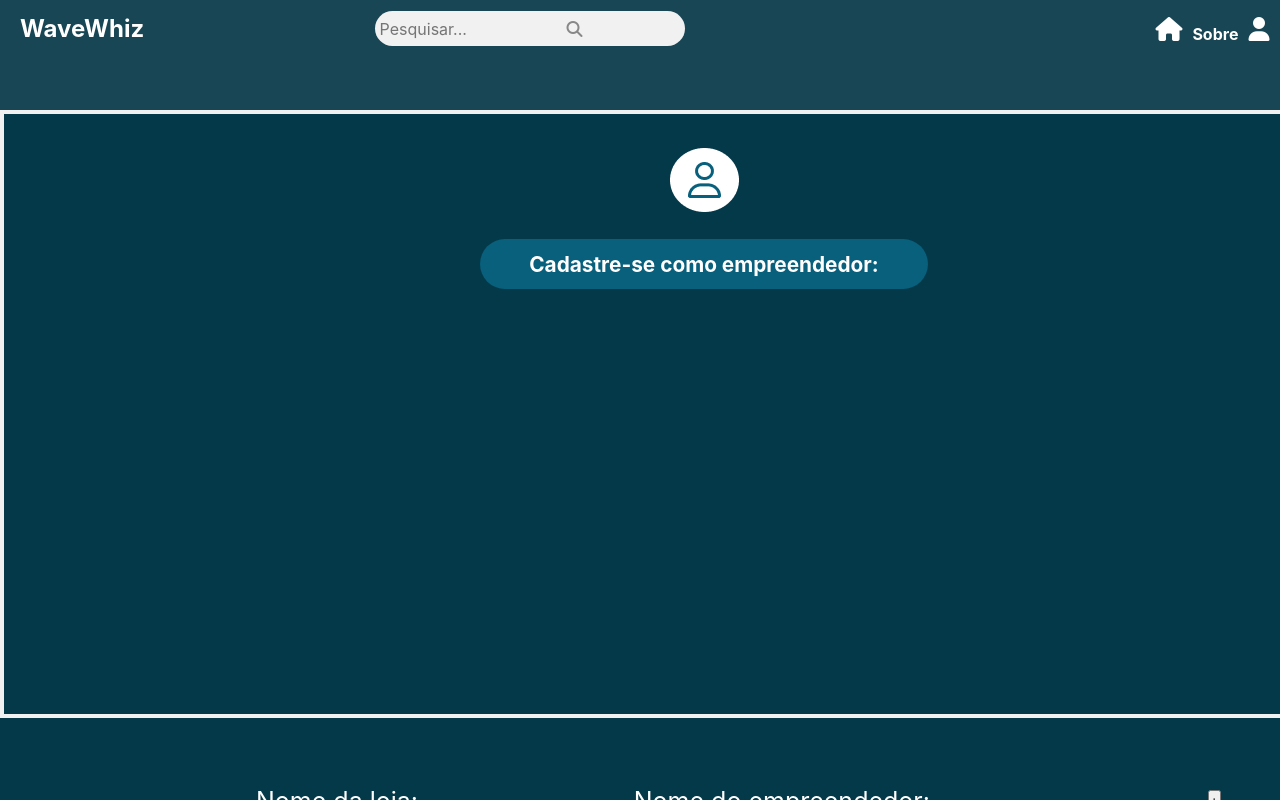
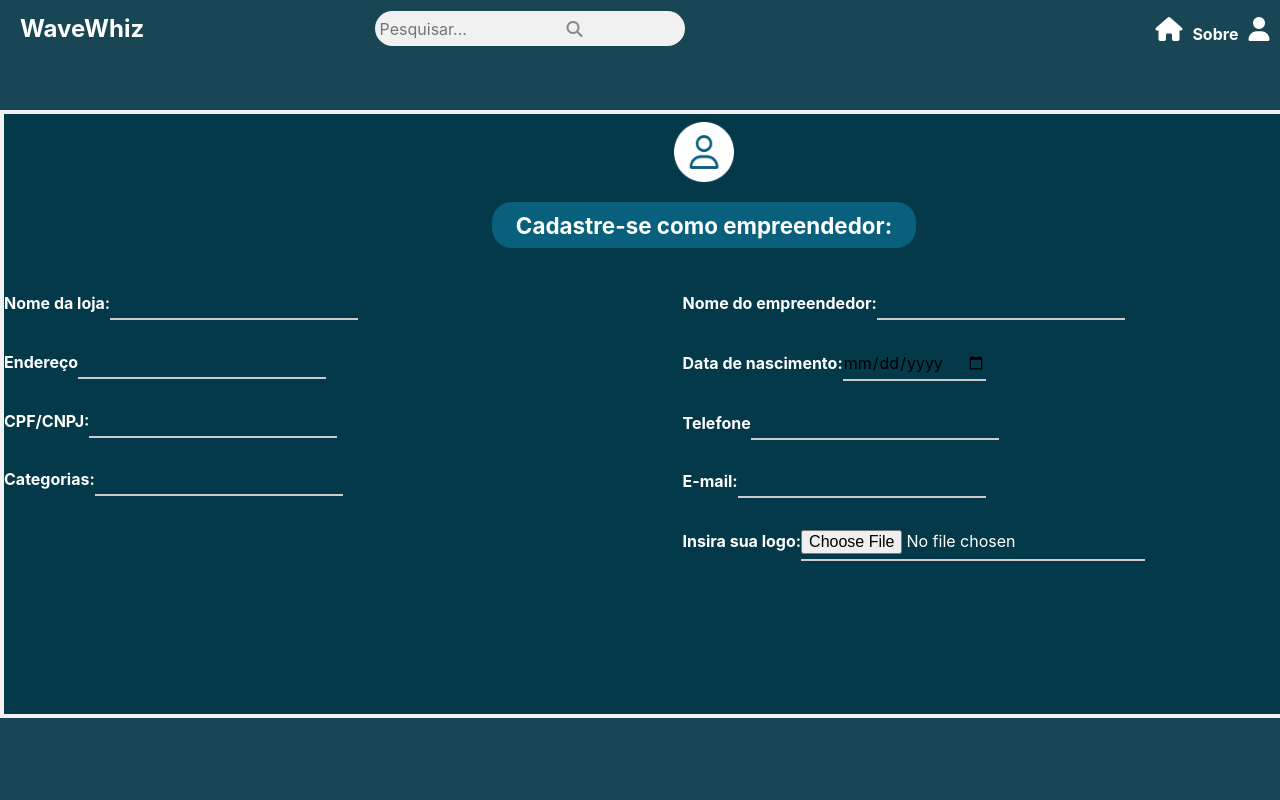
Before and after one commit to hackathon-capri/wavewhiz, a Vue app in the folder projeto/: page /cadastro in a window 1280 px wide. Both pictures are taken after a click on the element "EMPREENDEDOR". Shown: the top 800 px of the page. Built offline with nearby package versions, Linux system fonts and the light colour scheme.

Commit message:
FEAT-4: CSS do form #4

```diff
--- a/projeto/src/components/EmpreendedorComponent.vue
+++ b/projeto/src/components/EmpreendedorComponent.vue
@@ -26,26 +26,23 @@ function handleSubmit() {
           <img src="/public/login-icon.png" alt="">
           <h1>Cadastre-se como empreendedor:</h1>
         </div>
-      </div>
-      <form @submit.prevent="handleSubmit">
-        <div class="formulario">
-        <div class="esquerda">
+        <form @submit.prevent="handleSubmit">
           <ul class="lista">
             <li>
               <label for="nome">Nome da loja:</label>
-              <input type="text" id="nome" placeholder="Nome">
+              <input type="text" id="nome" placeholder="">
             </li>
             <li>
-              <label for="telefone">Telefone:</label>
-              <input type="tel" id="telefone" placeholder="(47) 99999-9999" maxlength="15">
+              <label for="endereco">Endereço</label>
+              <input type="text" id="telefone" maxlength="15">
             </li>
             <li>
               <label for="cpf">CPF/CNPJ:</label>
-              <input type="text" id="cpf" placeholder="CPF/CNPJ">
+              <input type="text" id="cpf">
             </li>
             <li>
               <label for="categoria">Categorias:</label>
-              <input type="text" list="listaCategorias" id="categoria" placeholder="Escolha uma categoria">
+              <input type="text" list="listaCategorias" id="categoria">
               <datalist id="listaCategorias">
                 <option value="Alimentos" />
                 <option value="Roupas" />
@@ -53,157 +50,108 @@ function handleSubmit() {
               </datalist>
             </li>
           </ul>
-        </div>
-        <div class="direita">
           <ul class="lista2">
             <li>
               <label for="nomeEmpreendedor">Nome do empreendedor:</label>
-              <input type="text" id="nomeEmpreendedor" placeholder="Nome">
+              <input type="text" id="nomeEmpreendedor" required>
             </li>
             <li>
               <label for="dataNascimento">Data de nascimento:</label>
-              <input type="date" id="dataNascimento">
+              <input type="date" id="dataNascimento" required>
             </li>
             <li>
-              <label for="telefone">Telefone do empreendedor:</label>
-              <input type="tel" id="telefoneEmpreendedor" placeholder="Telefone do Empreendedor">
+              <label for="telefone">Telefone</label>
+              <input type="tel" id="telefoneEmpreendedor" required>
             </li>
             <li>
               <label for="email">E-mail:</label>
-              <input type="email" id="email" placeholder="exemplo@email" v-model="email" required>
+              <input type="email" id="email" v-model="email" required>
             </li>
             <li>
-              <button type="submit">Enviar</button>
+              <label for="logo">Insira sua logo:</label>
+              <input type="file" id="logo" name="logo" accept="image/*">
             </li>
           </ul>
-        </div>
-        <div class="botao">
-          <button>+</button>
-          <p>Insira sua logo</p>
-        </div>
-         </div>
-      </form>
+          <div class="botao">
+            <button type="submit">Enviar</button>
+          </div>
+        </form>
+      </div>
     </section>
   </main>
 </template>
 
 <style scoped>
-main {
-  font-family: 'Inter', sans-serif;
-  background-color: #04394A;
-}
 .formas {
   display: flex;
   gap: 20px;
 }
+
 .quadrado {
   margin: 5vw auto 5vw auto;
   width: 1400px;
   height: 600px;
   background: #04394A;
   border: #f1f1f1 4px solid;
-  display: flex;
   justify-content: center;
-  align-items: self-start;
-}
-.detalhes {
-  text-align: center;
-  color: white;
-  padding: 2vw 0 0 0;
-}
-.detalhes img {
-  padding: 0 0 1.5vw 0;
-}
-.detalhes h1 {
-  padding: 1.5vw 0 0 0;
-  font-size: 1.3rem;
-  background-color: #08607C;
-  border-radius: 60px;
-  width: 35vw;
-  padding: 1vw 0 1vw 0 ;
-  display: flex;
-  justify-content: center;
+  align-items: center;
 }
 
-footer {
+.detalhes {
+  display: flex;
+  flex-direction: column;
+  align-items: center;
+  margin-bottom: 2rem;
+}
+
+.detalhes img {
+  width: 60px;
+  height: 60px;
+  margin-bottom: 1rem;
+}
+
+.detalhes h1 {
+  font-size: 1.4rem;
+  background-color: #08607C;
+  border-radius: 20px;
+  padding: 0.6rem 1.5rem;
+  text-align: center;
+  width: fit-content;
+  color: white;
+}
+
+form {
+  width: 100%;
   display: flex;
   justify-content: space-between;
-  align-items: flex-start;
-  padding: 40px 80px;
-  color: #f1f1f1;
-  font-family: 'Inter', sans-serif;
-  gap: 40px;
-}
-footer img {
-  width: 120px;
-  height: auto;
-  margin-bottom: 10px;
-}
-.info {
-  display: flex;
-  flex-direction: column;
-  max-width: 220px;
-}
-.info p {
-  margin: 4px 0;
-}
-.info a {
-  text-decoration: none;
-  color: #f1f1f1;
-  font-weight: bold;
+  gap: 2rem;
+  flex-wrap: wrap;
 }
 
-.aba-footer ul,
-.categoria-footer ul {
-  display: flex;
-  flex-direction: column;
+.lista, .lista2 {
   list-style: none;
   padding: 0;
   margin: 0;
-}
-.socialmedia {
   display: flex;
   flex-direction: column;
-  gap: 12px;
-  font-size: 28px;
+  gap: 1.2rem;
+  flex: 1 1 45%;
+  min-width: 280px;
 }
 
-.socialmedia span {
-  cursor: pointer;
-  transition: transform 0.2s ease, color 0.2s ease;
+.lista li, .lista2 li {
+  color: white;
+  font-weight: bold;
+}
+input {
+  border: none;
+  border-bottom: 2px solid #ccc;
+  background: transparent;
+  padding: 5px 0;
+  font-size: 1rem;
 }
 
-.formulario {
-  display: flex;
-  flex-direction: row;
-  align-items: flex-start;
-
-
-}
-
-.botao {
-  width: 160px;
-  text-align: center;
-  color: #FFFFFF;
-  font-size: larger;
-}
-
-.esquerda{
-  margin: 0 5vw 0 20vw;
-  color: #FFFFFF;
-  font-size: 25px;
-}
-
-.direita{
-  margin: 0 5vw 0 0vw;
-  color: #FFFFFF;
-  font-size: 25px;
-}
-
-.lista{
-  list-style: none;
-}
-.lista2{
-  list-style: none;
+input:focus {
+  border-bottom: 2px solid #0abde3;
 }
 </style>
```
